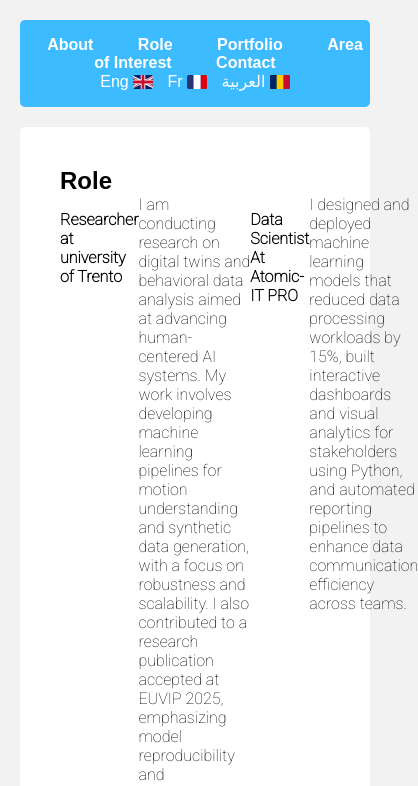
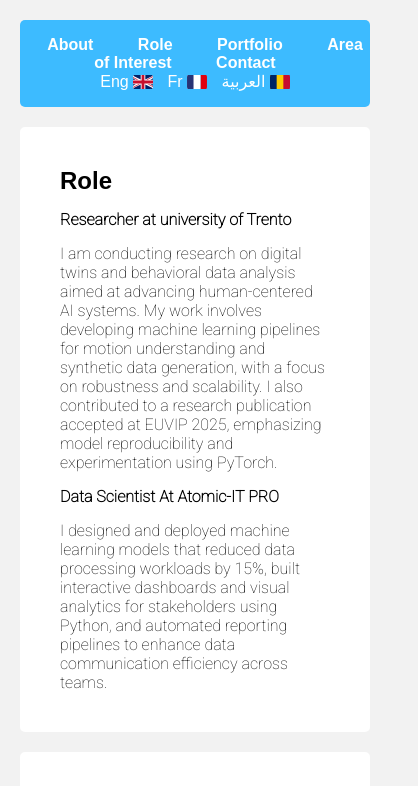
Before and after one commit to cmi-kamalos/wbesite-protfolio, a plain HTML site: page index.html in a window 390 px wide. Shown: the top 786 px of the page, 418 px wide, since content can reach past the window. Drawn offline with Linux system fonts and the light colour scheme.

Commit message:
update to flex

```diff
--- a/css/style.css
+++ b/css/style.css
@@ -187,5 +187,9 @@ section {
      #contact article p {
         width: 100%;
     }
+    #role div {
+        display: flex;
+        flex-wrap: wrap;
+     }
 
 }
--- a/index.html
+++ b/index.html
@@ -16,7 +16,7 @@
         <nav>
             <ul>
                 <li><a href="#about">About</a></li>
-                <li><a href="#Role">Role</a></li>
+                <li><a href="#role">Role</a></li>
                 <li><a href="#portfolio">Portfolio</a></li>
                 <li><a href="#interest">Area of Interest</a></li>
                 <li><a href="#contact">Contact</a></li>
```
